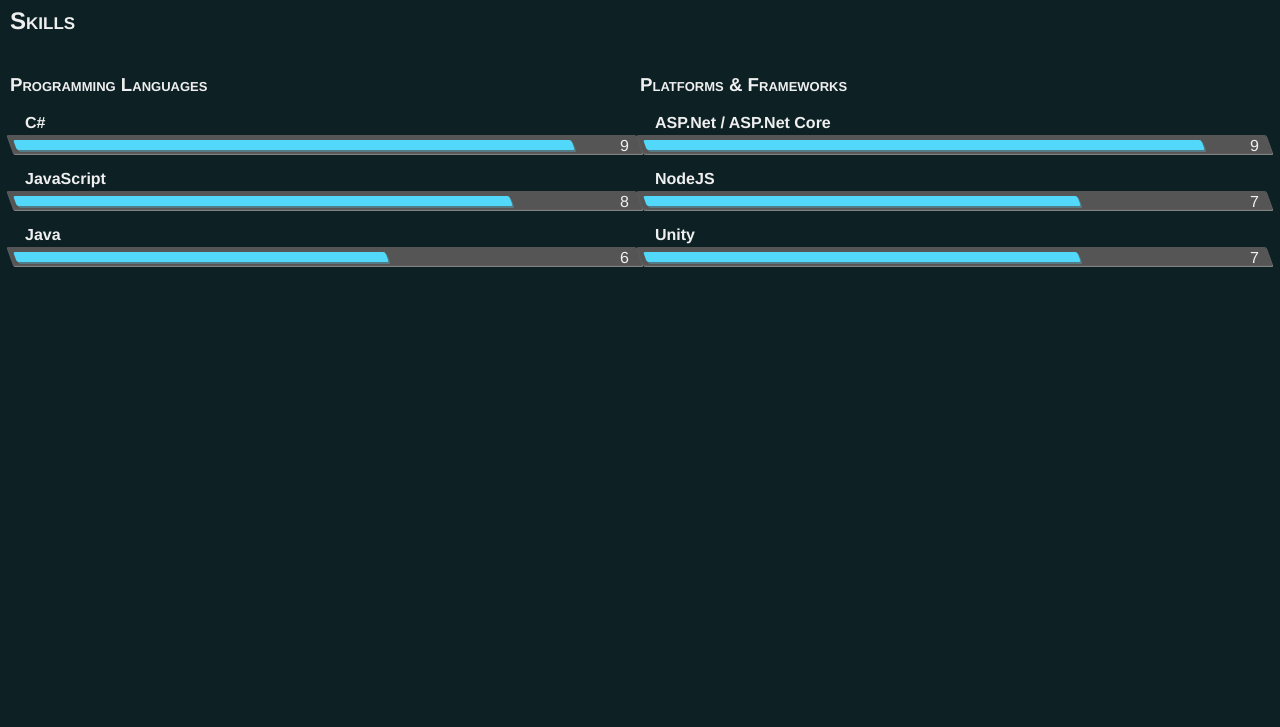
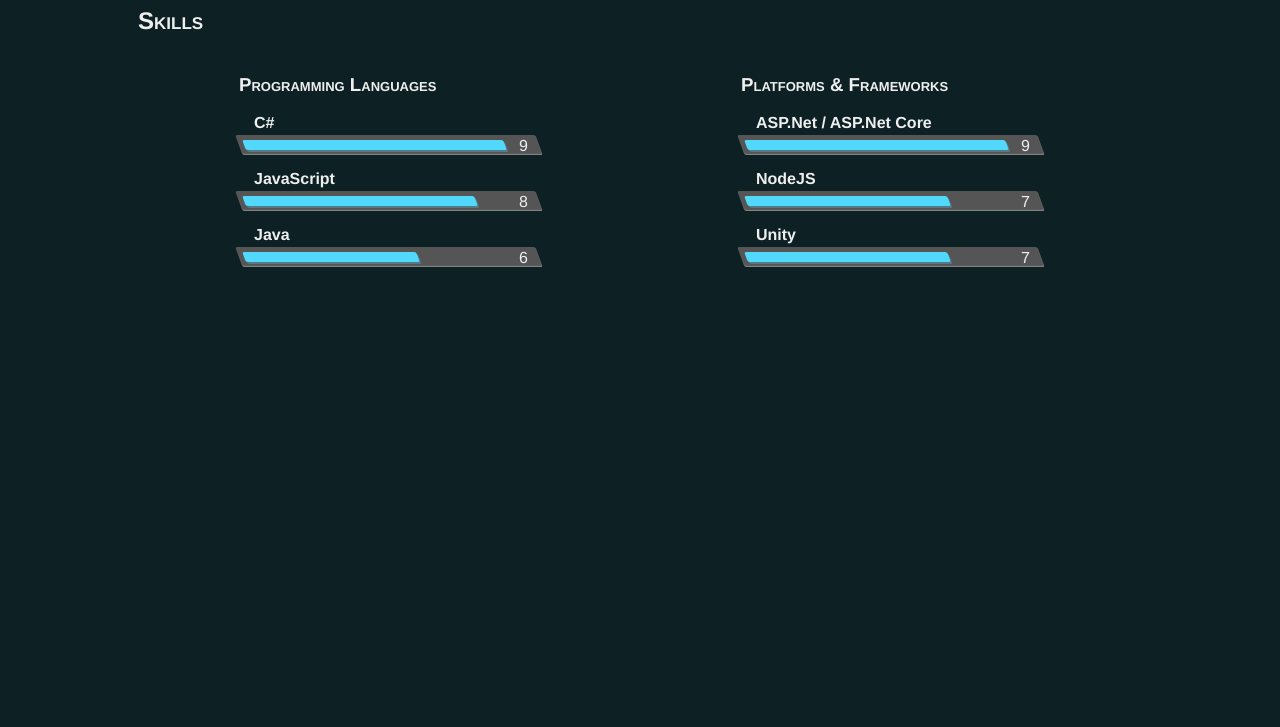
Before and after one commit to SMaleck/smaleck.github.io, a plain HTML site: page index.html in a window 1280 px wide. Shown: the part 73-800 px from the top of the page. Drawn offline with nearby package versions, Linux system fonts and the light colour scheme.

Commit message:
Small style changes

```diff
--- a/css/style.css
+++ b/css/style.css
@@ -20,6 +20,8 @@
 
 .container{
   padding: 0 10px 0 10px;
+  max-width: 1024px;
+  margin: auto;
 }
 
 
@@ -47,7 +49,6 @@
 
 .skill-group{
   width: 300px;
-  flex-grow: 1;
 }
 
 .skill-bar {
```
